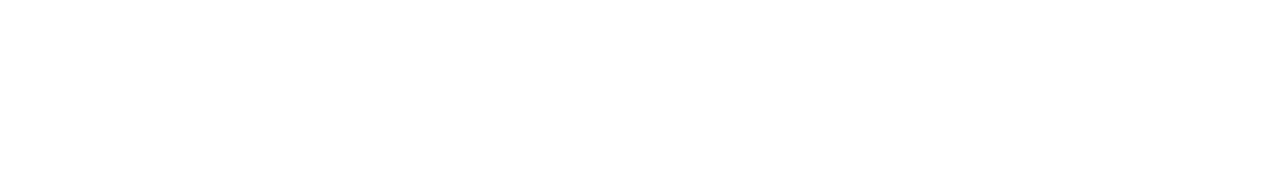
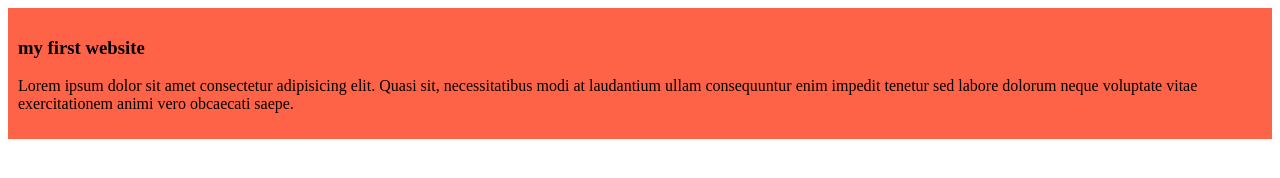
Before and after one commit to SM-Sowrov6/my-simple-website, a plain HTML site: page index.html in a window 1280 px wide. Drawn offline with Linux system fonts and the light colour scheme.

Commit message:
added the first blogs

```diff
--- a/index.html
+++ b/index.html
@@ -3,9 +3,14 @@
 <head>
     <meta charset="UTF-8">
     <meta name="viewport" content="width=device-width, initial-scale=1.0">
+    <link rel="stylesheet" href="styles/blogs.css">
     <title>my simple website</title>
 </head>
 <body>
+    <div>
+        <h3>my first website</h3>
+            <p>Lorem ipsum dolor sit amet consectetur adipisicing elit. Quasi sit, necessitatibus modi at laudantium ullam consequuntur enim impedit tenetur sed labore dolorum neque voluptate vitae exercitationem animi vero obcaecati saepe.</p>
 
+    </div>
 </body>
 </html>
--- /dev/null
+++ b/styles/blogs.css
@@ -0,0 +1,4 @@
+div{
+    background-color: tomato;
+    padding: 10px;
+}
```
